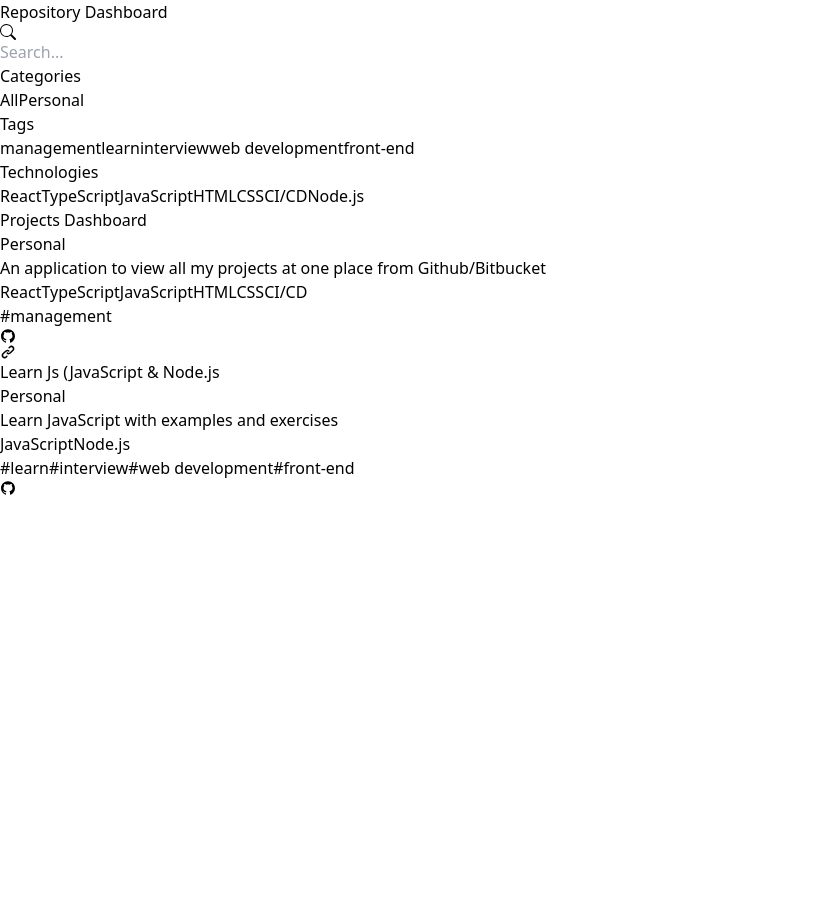
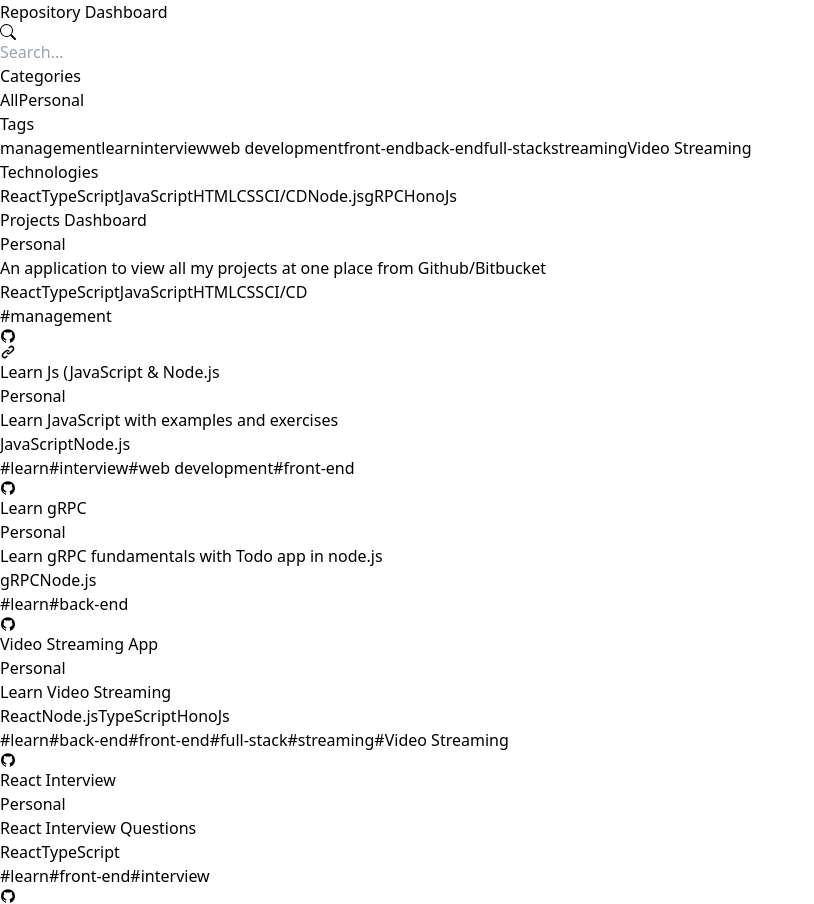
Before and after one commit to devravinder/project-dashboard, a React (Vite) app: page / in a window 1280 px wide. Shown: the whole page, without its empty margins (0-814 px from the left). Before the commit the page ends 800 px from the top, so only its background shows below. Built offline with nearby package versions, Linux system fonts and the light colour scheme.

Commit message:
chore: update projects

```diff
--- a/src/data/repositories.ts
+++ b/src/data/repositories.ts
@@ -16,8 +16,19 @@
   INTERVIEW:'interview',
   WEB_DEVELOPMENT: 'web development',
   MOBILE_DEVELOPMENT: 'mobile development',
+  MICROSERVICES: 'microservices',
   BACK_END: 'back-end',
-  FRONT_END: 'front-end'
+  FRONT_END: 'front-end',
+  FULL_STACK: 'full-stack',
+  REST:'rest',
+  GRAPHQL:'graphql',
+  DATABASE:'database',
+  CLOUD:'cloud',
+  CI_CD:'CI/CD',
+  DEV_OPS:'dev-ops',
+  STREAMING:'streaming',
+  VIDEO_STREAMING:'Video Streaming',
+  AUDIO_STREAMING:'Audio Streaming'
 }
 
 const TECHNOLOGIES = {
@@ -30,7 +41,10 @@
   FIREBASE: 'Firebase',
   CI_CD: 'CI/CD',
   HTML: 'HTML',
-  CSS: 'CSS'
+  CSS: 'CSS',
+  GRPC: 'gRPC',
+  EXPRESS_JS: 'Express',
+  HONO_JS: 'HonoJs'
 }
 
 
@@ -65,5 +79,43 @@
       {name: TECHNOLOGIES.NODE_JS}
     ],
     repoUrl: 'https://github.com/devravinder/js-learn',
+  },
+  {
+    id: '3',
+    name: 'Learn gRPC',
+    description: 'Learn gRPC fundamentals with Todo app in node.js',
+    category: CATEGORIES.PERSONAL,
+    tags: [TAGS.LEARN, TAGS.BACK_END],
+    technologies: [
+      { name: TECHNOLOGIES.GRPC },
+      {name: TECHNOLOGIES.NODE_JS}
+    ],
+    repoUrl: 'https://github.com/devravinder/grpc-todo',
+  },
+  {
+    id: '4',
+    name: 'Video Streaming App',
+    description: 'Learn Video Streaming',
+    category: CATEGORIES.PERSONAL,
+    tags: [TAGS.LEARN, TAGS.BACK_END, TAGS.FRONT_END, TAGS.FULL_STACK, TAGS.STREAMING, TAGS.VIDEO_STREAMING],
+    technologies: [
+      { name: TECHNOLOGIES.REACT },
+      {name: TECHNOLOGIES.NODE_JS},
+      {name:TECHNOLOGIES.TYPESCRIPT},
+      {name: TECHNOLOGIES.HONO_JS}
+    ],
+    repoUrl: 'https://github.com/devravinder/video-streaming',
+  },
+  {
+    id: '5',
+    name: 'React Interview',
+    description: 'React Interview Questions',
+    category: CATEGORIES.PERSONAL,
+    tags: [TAGS.LEARN, TAGS.FRONT_END, TAGS.INTERVIEW],
+    technologies: [
+      { name: TECHNOLOGIES.REACT },
+      {name: TECHNOLOGIES.TYPESCRIPT}
+    ],
+    repoUrl: 'https://github.com/devravinder/react-ts-interview',
   }
 ];
```
